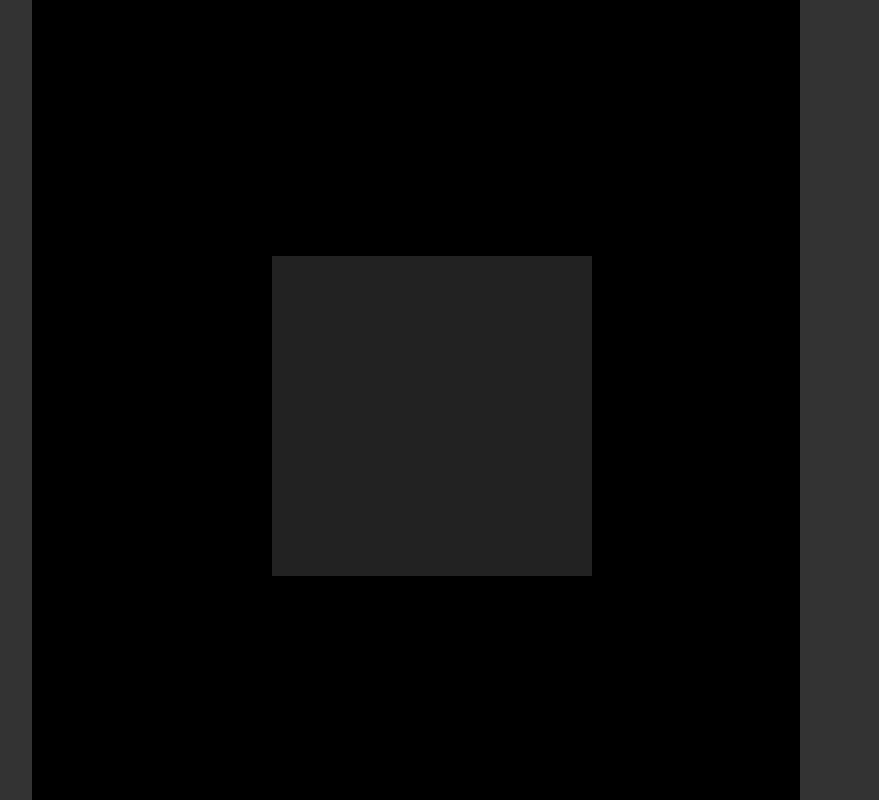
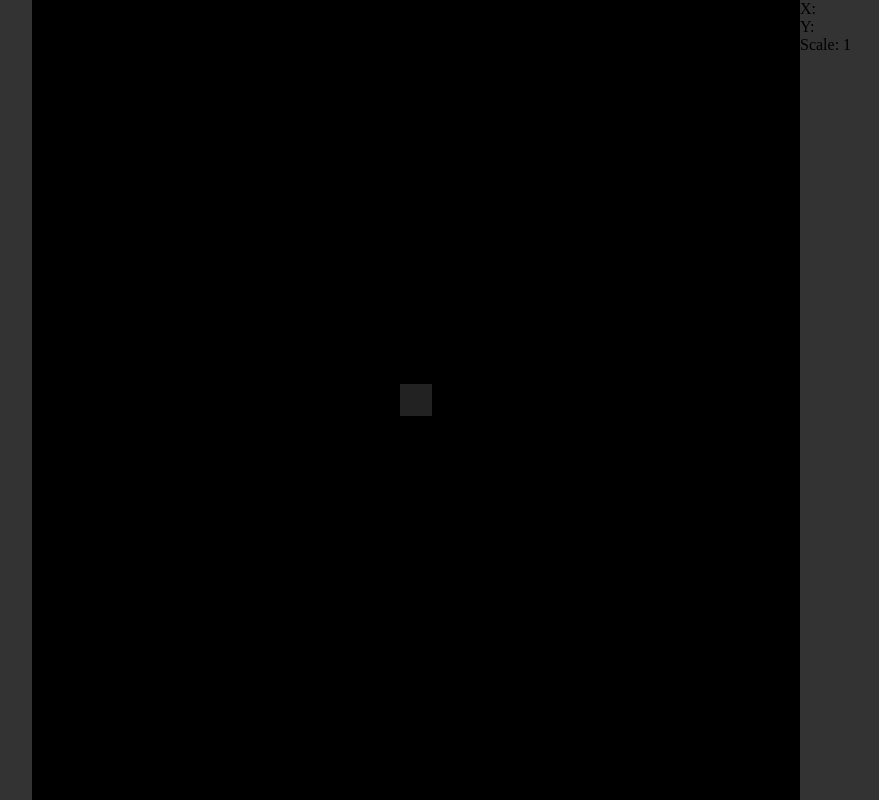
Before and after one commit to Auto-wired/pixel_generator, a React (Create React App) app in the folder client/: page / in a window 1280 px wide. Shown: the whole page, without its empty margins (224-1103 px from the left). Built offline with nearby package versions, Linux system fonts and the light colour scheme.

Commit message:
마우스 누른 상태로 이동할 때에도 drawPixel 하도록 수정 mouseEvent.deltaY > 0 일 때 축소 반대일 때 확대되도록 수정

```diff
--- a/client/src/App.css
+++ b/client/src/App.css
@@ -1,6 +1,7 @@
 #main {
     width: 60%;
     height: 100%;
+    overflow: hidden;
     background-color: #000000;
 }
 
--- a/client/src/App.js
+++ b/client/src/App.js
@@ -6,18 +6,20 @@ import PixelCanvas from "./layouts/pixel_canvas/PixelCanvas.js";
 
 export default function App () {
     const [pixelSize, setPixelSize] = useState(32);
-    const [pixelScale, setPixelScale] = useState(10);
+    const [pixelScale, setPixelScale] = useState(1);
+    const [currentPixelPosition, setCurrentPixelPosition] = useState({
+        x: null,
+        y: null,
+    });
 
     function modifyPixelScale (event) {
-        const increaseValue = event.deltaY > 0 ? 1 : -1;
+        const increaseValue = event.deltaY > 0 ? -1 : 1;
 
-        if ((pixelScale === 1 && increaseValue === -1) || (pixelScale === 20 && increaseValue === 1)) {
+        if ((pixelScale === 1 && increaseValue === -1) || (pixelScale === 25 && increaseValue === 1)) {
             return;
         }
 
         setPixelScale(pixelScale + increaseValue);
-
-        console.log(pixelScale);
     }
 
     return (
@@ -32,11 +34,15 @@ export default function App () {
                 <PixelCanvas
                     pixelSize={ pixelSize }
                     pixelScale={ pixelScale }
-                    setPixelScale={ setPixelScale }
+                    setCurrentPixelPosition={ setCurrentPixelPosition }
                 >
                 </PixelCanvas>
             </div>
-            <div className="side"></div>
+            <div className="side">
+                <p>X: { currentPixelPosition.x }</p>
+                <p>Y: { currentPixelPosition.y }</p>
+                <p>Scale: { pixelScale }</p>
+            </div>
         </>
     );
 }
--- a/client/src/layouts/pixel_canvas/PixelCanvas.css
+++ b/client/src/layouts/pixel_canvas/PixelCanvas.css
@@ -8,14 +8,14 @@
     position: absolute;
     top: 50%;
     left: 50%;
-    transform: translate(-50%, -50%);
-    background-color: #222222;
 }
 
 #draw-canvas {
     z-index: 1;
+    background-color: #222222;
 }
 
 #hover-canvas {
     z-index: 2;
+    background-color: transparent;
 }
--- a/client/src/layouts/pixel_canvas/PixelCanvas.js
+++ b/client/src/layouts/pixel_canvas/PixelCanvas.js
@@ -2,11 +2,9 @@ import "./PixelCanvas.css";
 
 import { useState, useRef, useEffect } from "react";
 
-export default function PixelCanvas ({ pixelSize, pixelScale }) {
-    const [position, setPosition] = useState({
-        x: 0,
-        y: 0,
-    });
+export default function PixelCanvas ({ pixelSize, pixelScale, setCurrentPixelPosition }) {
+    const [drawCanvasContext, setDrawCanvasContext] = useState(null);
+    const [hoverCanvasContext, setHoverCanvasContext] = useState(null);
 
     const drawCanvasRef = useRef(null);
     const hoverCanvasRef = useRef(null);
@@ -17,22 +15,38 @@ export default function PixelCanvas ({ pixelSize, pixelScale }) {
         const positionX = Math.floor((clientX - x) / pixelScale);
         const positionY = Math.floor((clientY - y) / pixelScale);
 
-        setPosition({
+        setCurrentPixelPosition({
             x: positionX,
             y: positionY,
         });
+
+        return {
+            positionX: positionX,
+            positionY: positionY,
+        };
     }
 
-    function drawHoverSquare () {
-        const hoverCanvasContext = hoverCanvasRef.current.getContext("2d");
-        const { x, y } = position;
-
-        hoverCanvasContext.clearRect(0, 0, pixelSize * pixelScale, pixelSize * pixelScale);
+    function drawHoverSquare (event) {
+        const { positionX, positionY } = getPosition(event);
 
         hoverCanvasContext.fillStyle = "#dddddd";
         hoverCanvasContext.globalAlpha = "0.5";
 
-        hoverCanvasContext.fillRect(x * pixelScale, y * pixelScale, pixelScale, pixelScale);
+        hoverCanvasContext.clearRect(0, 0, pixelSize * pixelScale, pixelSize * pixelScale);
+        hoverCanvasContext.fillRect(positionX * pixelScale, positionY * pixelScale, pixelScale, pixelScale);
+    }
+
+    function drawPixel (event) {
+        if (event.buttons !== 1) {
+            return;
+        }
+
+        const { positionX, positionY } = getPosition(event);
+
+        drawCanvasContext.fillStyle = "#ffffff";
+
+        drawCanvasContext.fillRect(positionX * pixelScale, positionY * pixelScale, pixelScale, pixelScale);
+        drawCanvasContext.save();
     }
 
     useEffect(() => {
@@ -42,6 +56,15 @@ export default function PixelCanvas ({ pixelSize, pixelScale }) {
         hoverCanvasRef.current.style.height = `${ pixelSize }px`;
     }, [pixelSize]);
 
+    useEffect(() => {
+        setDrawCanvasContext(drawCanvasRef.current.getContext("2d"));
+        setHoverCanvasContext(hoverCanvasRef.current.getContext("2d"));
+    }, []);
+
+    useEffect(() => {
+
+    }, [pixelScale]);
+
     return (
         <div id="pixel-canvas-container">
             <canvas
@@ -49,19 +72,29 @@ export default function PixelCanvas ({ pixelSize, pixelScale }) {
                 id="draw-canvas"
                 width={ pixelSize * pixelScale }
                 height={ pixelSize * pixelScale }
-                style={{ transform: `scale(${ pixelScale })` }}
+                style={{ transform: `translate(-50%, -50%) scale(${ pixelScale })` }}
             >
             </canvas>
             <canvas
                 onMouseMove={(event) => {
-                    getPosition(event);
-                    drawHoverSquare();
+                    drawHoverSquare(event);
+                    drawPixel(event);
+                }}
+                onMouseLeave={() => {
+                    hoverCanvasContext.clearRect(0, 0, pixelSize * pixelScale, pixelSize * pixelScale);
+                    setCurrentPixelPosition({
+                        x: null,
+                        y: null
+                    });
+                }}
+                onClick={(event) => {
+                    drawPixel(event);
                 }}
                 ref={ hoverCanvasRef }
                 id="hover-canvas"
                 width={ pixelSize * pixelScale }
                 height={ pixelSize * pixelScale }
-                style={{ transform: `scale(${ pixelScale })` }}
+                style={{ transform: `translate(-50%, -50%) scale(${ pixelScale })` }}
             >
             </canvas>
         </div>
```
